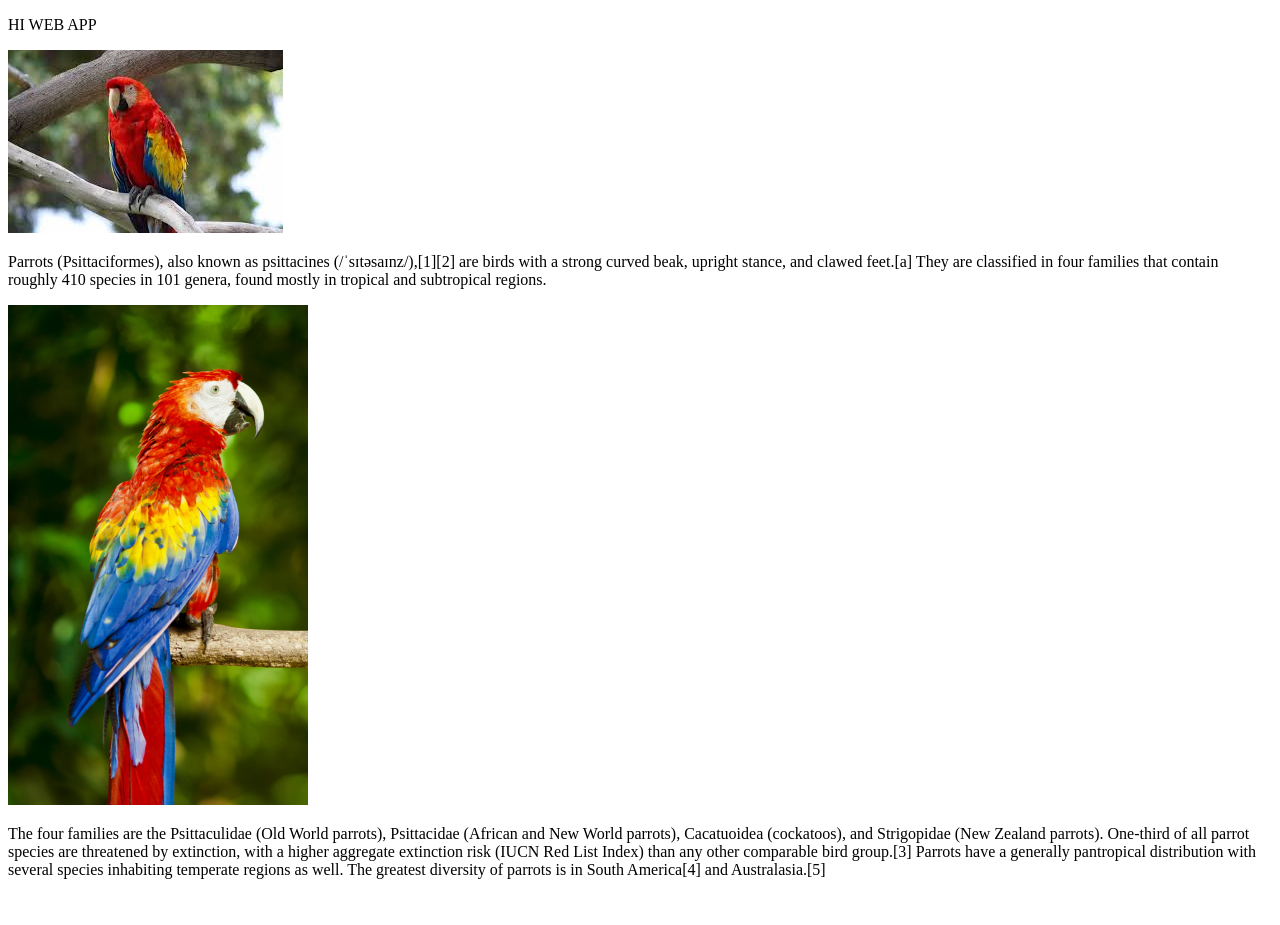
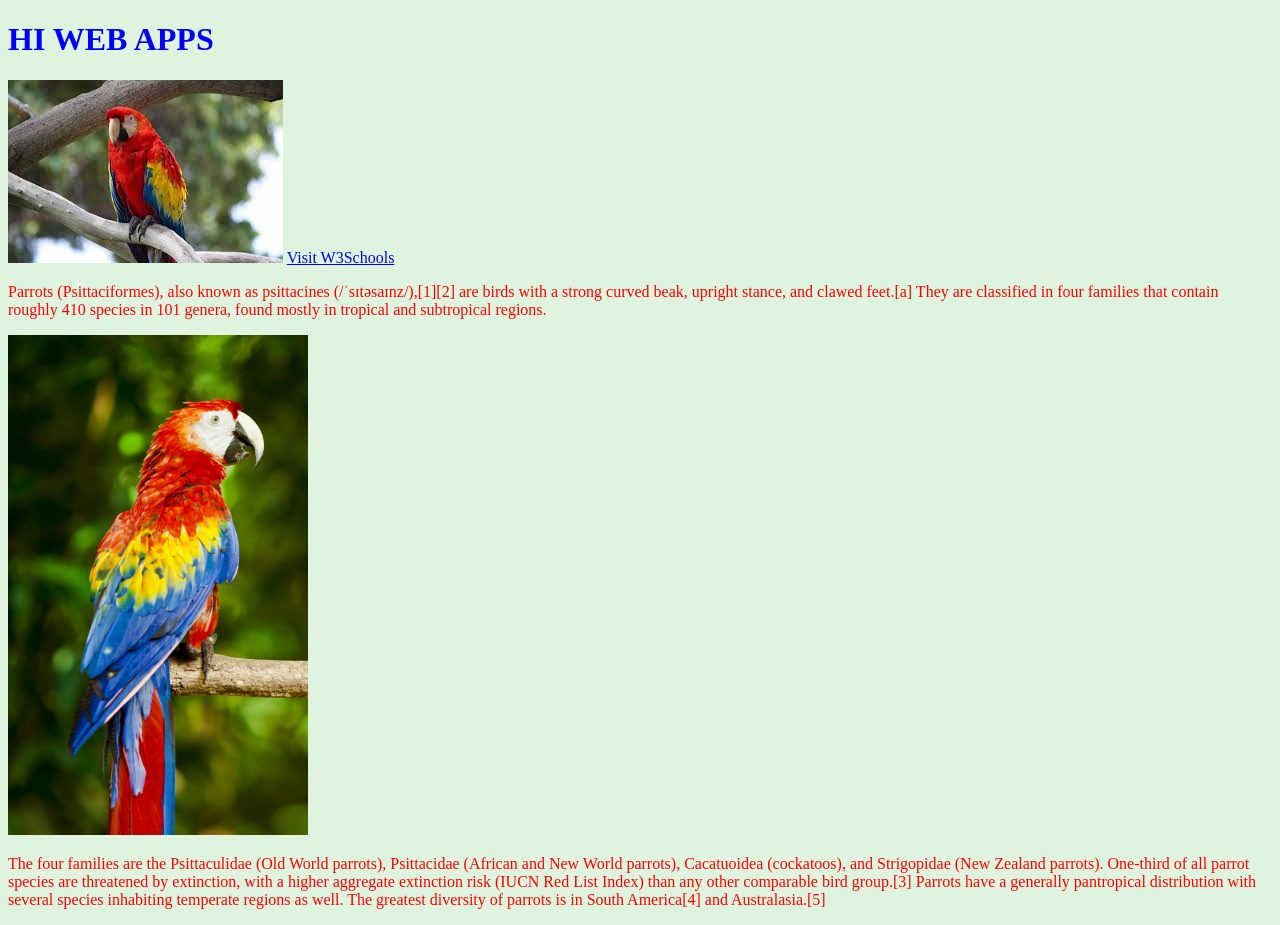
Before and after one commit to Vetrivel0029/webpractice, a plain HTML site: page index.html in a window 1280 px wide. Before the commit the page ends 895 px from the top, so only its background shows below. Drawn offline with Linux system fonts and the light colour scheme; a script that the page names is missing.

Commit message:
add css link

```diff
--- a/index.html
+++ b/index.html
@@ -1,20 +1,35 @@
 <!DOCTYPE html>
 <html>
 <head>
+
+    <!-- <style>
+            body {background-color: powderblue;}
+            h1    {color: red;}
+    </style> -->
     <meta charset='utf-8'>
     <meta http-equiv='X-UA-Compatible' content='IE=edge'>
+    <link rel="stylesheet" href="style.css">
     <title>Web Practice</title>
+
     <meta name='viewport' content='width=device-width, initial-scale=1'>
-    <link rel='stylesheet' type='text/css' media='screen' href='main.css'>
+
     <script src='main.js'></script>
-    <p>HI WEB APP</p>
-    <img src="images.jpg" alt="">
-    <p> Parrots (Psittaciformes), also known as psittacines (/ˈsɪtəsaɪnz/),[1][2] are birds with a strong curved beak, upright stance, and clawed feet.[a] They are classified in four
-        families that contain roughly 410 species in 101 genera, found mostly in tropical and subtropical regions.</p>
-    <img width="300" height="500" src="parrot_webp.webp" alt="parrot_webp image">
-    <p>The four families are the Psittaculidae (Old World parrots), Psittacidae (African and New World parrots), Cacatuoidea (cockatoos), and Strigopidae (New Zealand parrots). One-third of all parrot species are threatened by extinction, with a higher aggregate extinction risk (IUCN Red List Index) than any other comparable bird group.[3] Parrots have a generally pantropical distribution with several species inhabiting temperate regions as well. The greatest diversity of parrots is in South America[4] and Australasia.[5]</p>
+
 </head>
 <body>
+    <h1>HI WEB APPS</h1>
+    <img src="images.jpg" alt="">
+    <a href="https://www.w3schools.com">Visit W3Schools</a>
+    <p> Parrots (Psittaciformes), also known as psittacines (/ˈsɪtəsaɪnz/),[1][2] are birds with a strong curved beak,
+         upright stance, and clawed feet.[a] They are classified in four
+        families that contain roughly 410 species in 101 genera, found mostly in tropical and subtropical regions.</p>
+
+    <img width="300" height="500" src="parrot_webp.webp" alt="parrot_webp image">
+    <p>The four families are the Psittaculidae (Old World parrots), Psittacidae (African and New World parrots),
+         Cacatuoidea (cockatoos), and Strigopidae (New Zealand parrots). One-third of all parrot species are
+         threatened by extinction, with a higher aggregate extinction risk (IUCN Red List Index) than any
+          other comparable bird group.[3] Parrots have a generally pantropical distribution with several species
+           inhabiting temperate regions as well. The greatest diversity of parrots is in South America[4] and Australasia.[5]</p>
 
 </body>
 </html>
--- /dev/null
+++ b/style.css
@@ -0,0 +1,9 @@
+body {
+    background-color: rgb(222, 244, 222);
+  }
+  h1 {
+    color: blue;
+  }
+  p {
+    color: red;
+  }
```
